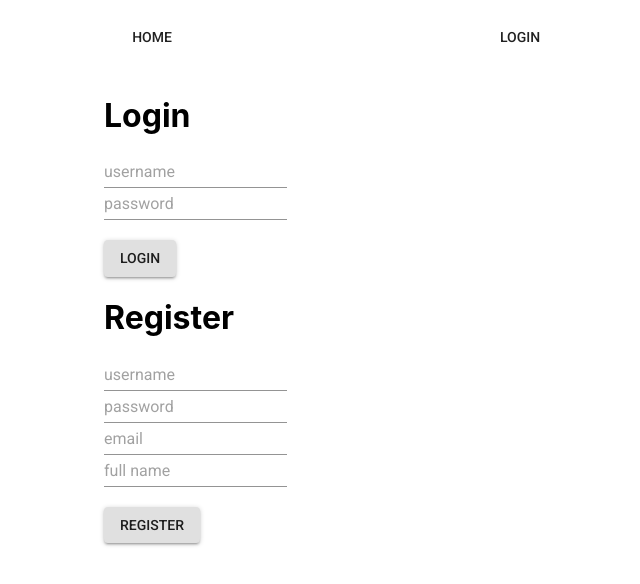
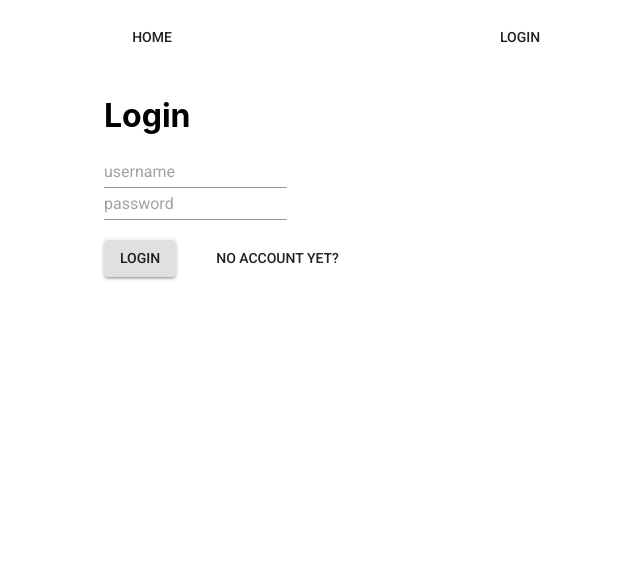
Before and after one commit to bukomp/mjk, a React (Create React App) app in the folder ex1/: page /~edvards/school/mjk/ex1/ in a window 1280 px wide. Shown: the top 584 px of the page, without its empty margins (168-808 px from the left). Built offline with nearby package versions, Linux system fonts and the light colour scheme; no server answers.

Commit message:
week2 almost done

```diff
--- a/ex1/src/views/Login.js
+++ b/ex1/src/views/Login.js
@@ -10,6 +10,7 @@ class Login extends Component {
     password: '',
     email: '',
     full_name: '',
+    fragmentLogin: true,
   };
 
   handleLoginSubmit = (evt) => {
@@ -59,9 +60,17 @@ class Login extends Component {
     }
   }
 
+  toggleFragment = () => {
+    this.setState(state => ({
+      fragmentLogin: !state.fragmentLogin
+    }));
+  };
+
   render() {
     return (
         <React.Fragment>
+          {this.state.fragmentLogin &&
+            <React.Fragment key={"login"}>
               <h1>Login</h1>
               <form onSubmit={this.handleLoginSubmit}>
                 <Input type="text" name="username" placeholder="username"
@@ -74,7 +83,12 @@ class Login extends Component {
                 <br/>
                 <br/>
                 <Button variant={"contained"} type="submit">Login</Button>
+                <Button variant={"text"} style={{marginLeft:"2rem"}} onClick={this.toggleFragment}>No account yet?</Button>
               </form>
+            </React.Fragment>
+          }
+          {!this.state.fragmentLogin &&
+            <React.Fragment key={"register"}>
               <h1>Register</h1>
               <form onSubmit={this.handleRegisterSubmit}>
                 <Input type="text" name="username" placeholder="username"
@@ -95,7 +109,10 @@ class Login extends Component {
                 <br/>
                 <br/>
                 <Button variant={"contained"} type="submit">Register</Button>
+                <Button variant={"text"} style={{marginLeft: "2rem"}} onClick={this.toggleFragment}>Back to logging in</Button>
               </form>
+            </React.Fragment>
+          }
         </React.Fragment>
     );
   }
```
Lines whose indentation alone changed are shown as unchanged.
